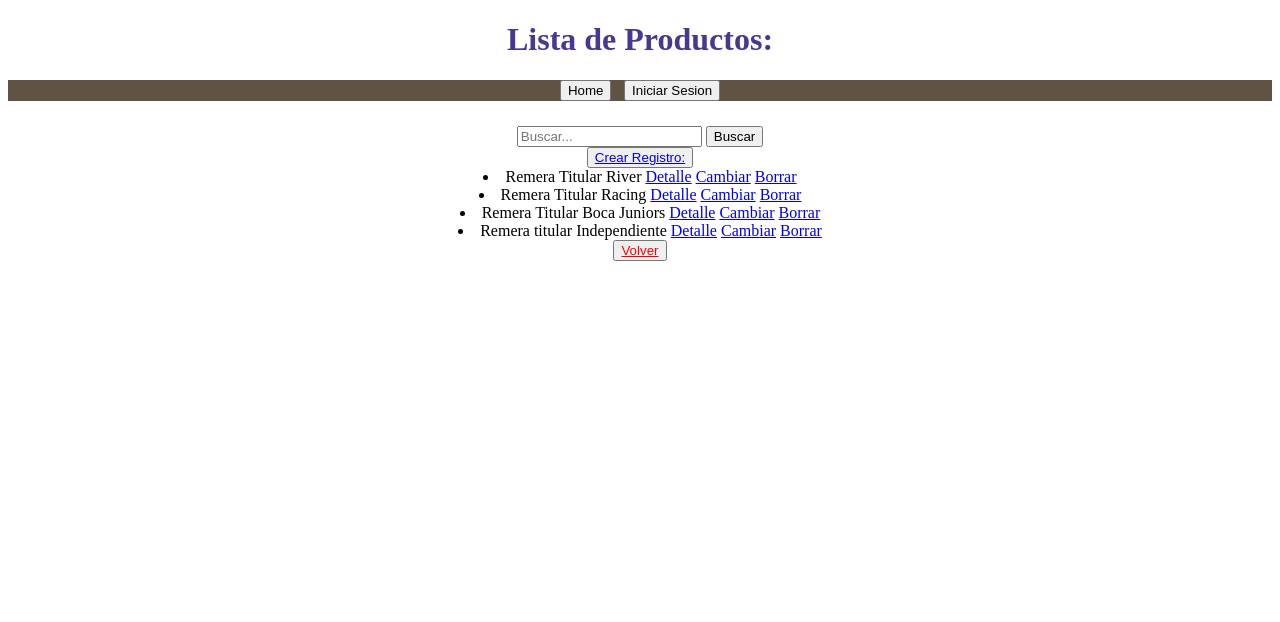
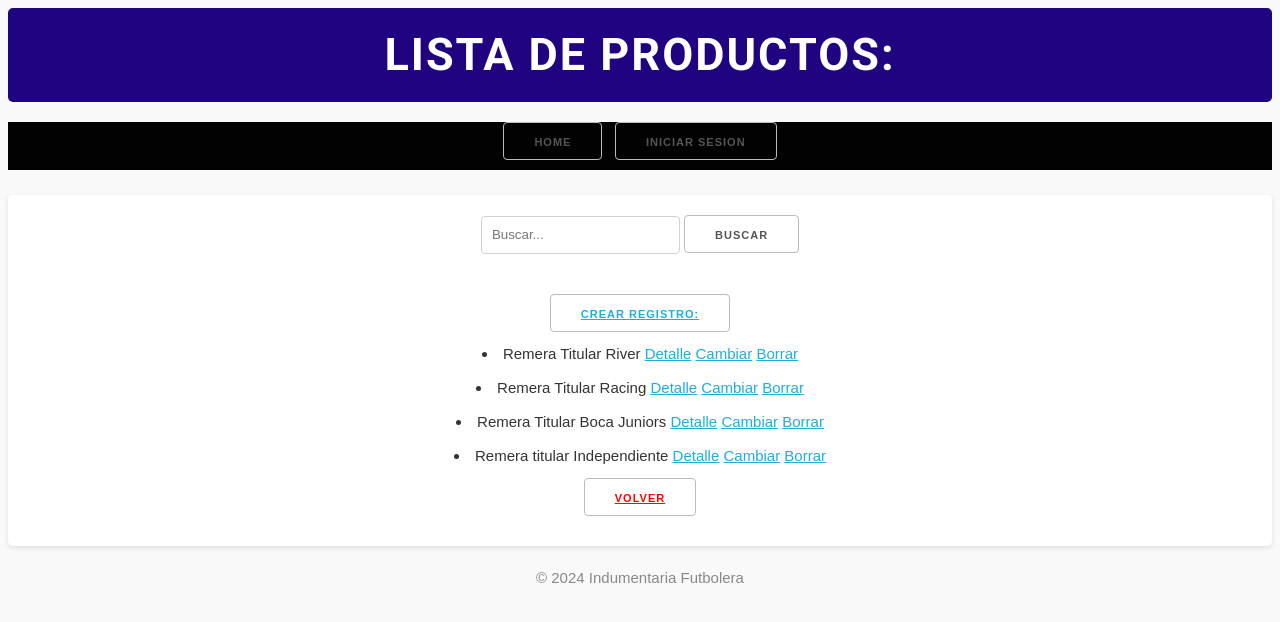
Before and after one commit to Mativalen9/Preentrega-MatiasValenzuela, a Django app: page /producto/list/ in a window 1280 px wide. Shown: the top 622 px of the page. Run offline with Django 5.2, Linux system fonts and the light colour scheme; data comes from the database, SQL or seed files in the repository; both versions use the stored data as it was after the commit.

Commit message:
ultimos cambios

```diff
--- a/project/servicios/templates/servicios/base.html
+++ b/project/servicios/templates/servicios/base.html
@@ -4,25 +4,64 @@
     <meta charset="UTF-8">
     <meta name="viewport" content="width=device-width, initial-scale=1.0">
     <title>Indumentaria Futbolera</title>
+    <link rel="stylesheet" href="https://cdnjs.cloudflare.com/ajax/libs/skeleton/2.0.4/skeleton.min.css">
+    <link href="https://fonts.googleapis.com/css2?family=Roboto:wght@700&display=swap" rel="stylesheet">
+    <style>
+        body {
+            font-family: Arial, sans-serif;
+            background-color: #f9f9f9; /* Fondo claro */
+            color: #333; /* Texto oscuro */
+            text-align: center;
+        }
+        header {
+            background-color: #1f0381; /* Color del encabezado */
+            color: white; /* Texto blanco */
+            padding: 20px;
+            border-radius: 5px; /* Bordes redondeados */
+            margin-bottom: 20px;
+        }
+        h1 {
+            margin: 0; /* Eliminar margen */
+            font-size: 3em; /* Tamaño de fuente más grande */
+            font-family: 'Roboto', sans-serif; /* Fuente atractiva */
+            text-transform: uppercase; /* Texto en mayúsculas */
+            letter-spacing: 2px; /* Espaciado entre letras */
+        }
+        nav {
+            margin-bottom: 20px;
+        }
+        main {
+            background-color: #ffffff; /* Fondo blanco para el contenido */
+            padding: 20px;
+            border-radius: 5px;
+            box-shadow: 0 2px 5px rgba(0, 0, 0, 0.1); /* Sombra ligera */
+        }
+        footer {
+            margin-top: 20px;
+            color: #888; /* Texto gris */
+        }
+    </style>
 </head>
 <body>
     <header>
-        <h1 style="color: rgb(74, 55, 145); text-align: center;">
+        <h1>
             {% block header %}
-
+            Indumentaria Futbolera
             {% endblock header %}
         </h1>
     </header>
-    <nav style="text-align: center;">
+    <nav>
         {% include 'servicios/navbar.html' %}
     </nav>
 
-    <main style="text-align: center;">
-
+    <main>
         {% block main %}
-
+        <p>Contenido principal aquí</p>
         {% endblock main %}
     </main>
 
+    <footer>
+        <p>&copy; 2024 Indumentaria Futbolera</p>
+    </footer>
 </body>
 </html>
--- a/project/servicios/templates/servicios/navbar.html
+++ b/project/servicios/templates/servicios/navbar.html
@@ -3,7 +3,8 @@
             display: flex;
             justify-content: center;
             gap: 1%;
-            background-color:rgb(95, 83, 68)">
+            color: white;
+            background-color:rgb(2, 2, 2)">
     <a href="{% url 'index' %}">
         <button>Home</button>
     </a>
--- a/project/servicios/templates/servicios/producto_list.html
+++ b/project/servicios/templates/servicios/producto_list.html
@@ -5,7 +5,7 @@ Lista de Productos:
 {% endblock header %}
 
 {% block main %}
-<form action="{% url 'cliente_list' %}" method="get">
+<form action="{% url 'producto_list' %}" method="get">
     <input type="text" name="q" placeholder="Buscar...">
     <button type="submit">Buscar</button>
 </form>
```
Also changed, not shown: project/db.sqlite3.
